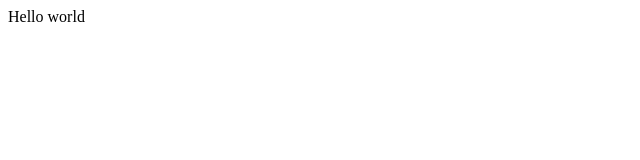
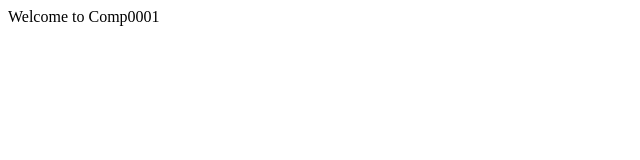
Before and after one commit to JamesFergusonUni/COMP0001_HTML, a plain HTML site: page index.html in a window 1280 px wide. Shown: the whole page, without its empty margins (0-640 px from the left). Drawn offline with Linux system fonts and the light colour scheme.

Commit message:
Update index.html

```diff
--- a/index.html
+++ b/index.html
@@ -9,7 +9,7 @@
 </head>
 
 <body>
-  Hello world
+  Welcome to Comp0001
   <script src="script.js"></script>
 </body>
 
```
